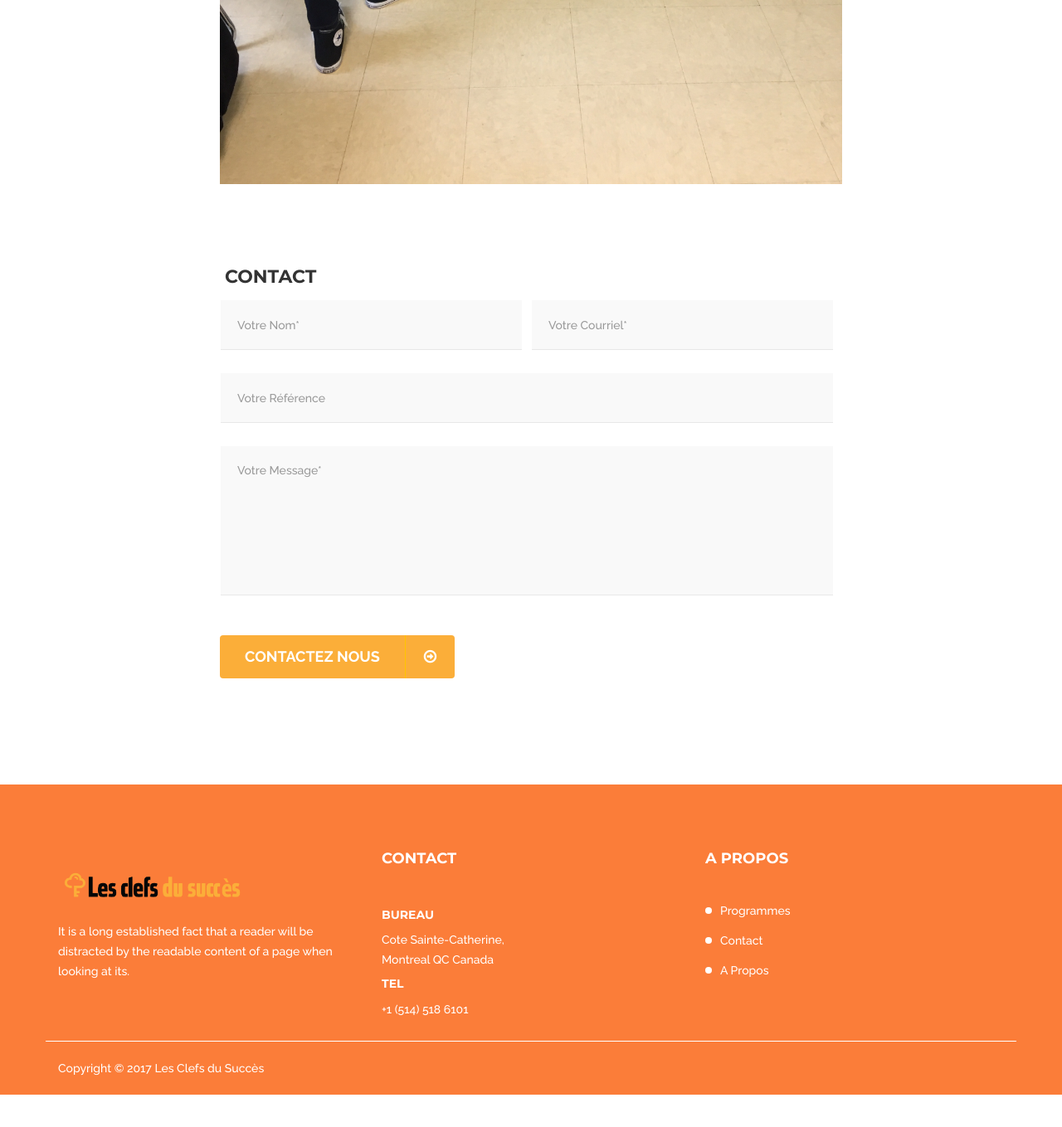
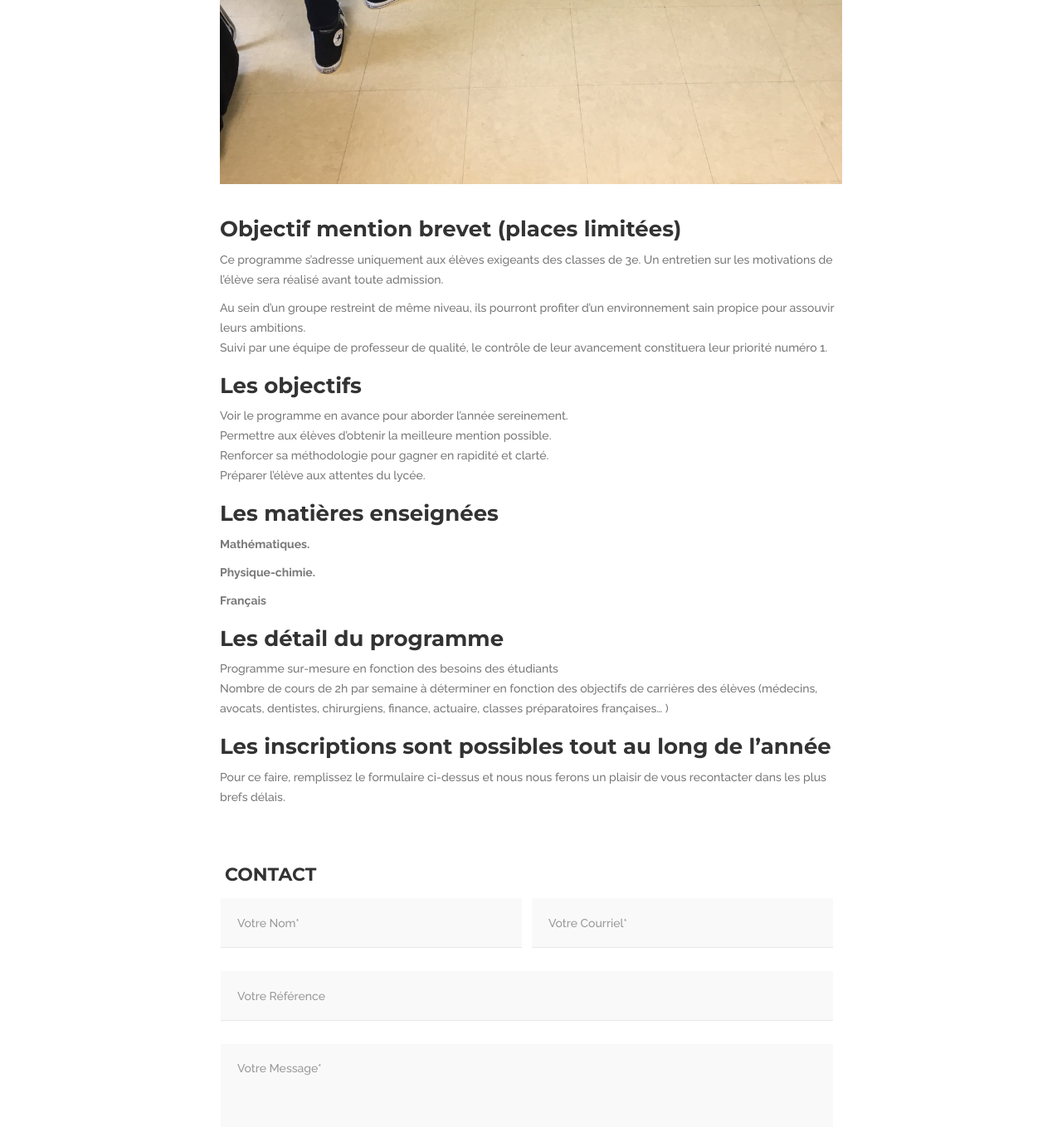
Before and after one commit to bkingg/les-clefs-pour-reussir, a Jekyll site: the page built from _programmes/objectif-mention-brevet.md, in a window 1280 px wide and 1400 px high, scrolled down 1245 px. Shown: the top 1359 px of the window at 83% size. Built offline with Jekyll 4.4.1, drawn with Linux system fonts in a browser that asks for light colours; before the commit the page ends 2565 px from its top, so only the background shows below that.

Commit message:
Update from Forestry.io - objectif-mention-brevet.md

```diff
--- a/_programmes/objectif-mention-brevet.md
+++ b/_programmes/objectif-mention-brevet.md
@@ -4,3 +4,33 @@ layout: programme
 date: 2017-12-01 00:00:00 +0000
 image: "/uploads/IMG_3490.JPG"
 ---
+### Objectif mention brevet (places limitées)
+
+Ce programme s'adresse uniquement aux élèves exigeants des classes de  3e. Un entretien sur les motivations de l'élève sera réalisé avant toute admission.
+
+Au sein d'un groupe restreint de même niveau, ils pourront profiter d'un environnement sain propice pour assouvir leurs ambitions.
+Suivi par une équipe de professeur de qualité, le contrôle de leur avancement constituera leur priorité numéro 1.
+
+### Les objectifs
+
+* Voir le programme en avance pour aborder l'année sereinement.
+* Permettre aux élèves d'obtenir la meilleure mention possible.
+* Renforcer sa méthodologie pour gagner en rapidité et clarté.
+* Préparer l'élève aux attentes du lycée.
+
+### Les matières enseignées
+
+**Mathématiques.**
+
+**Physique-chimie.**
+
+**Français**
+
+### Les détail du programme
+
+* Programme sur-mesure en fonction des besoins des étudiants
+* Nombre de cours de 2h par semaine à déterminer en fonction des objectifs de carrières des élèves (médecins, avocats, dentistes, chirurgiens, finance, actuaire, classes préparatoires françaises... )
+
+### **Les inscriptions sont possibles tout au long de l’année**
+
+Pour ce faire, remplissez le formulaire ci-dessus et nous nous ferons un plaisir de vous recontacter dans les plus brefs délais.
```
Also changed, not shown: .forestry/front_matter/templates/programme.yml.
